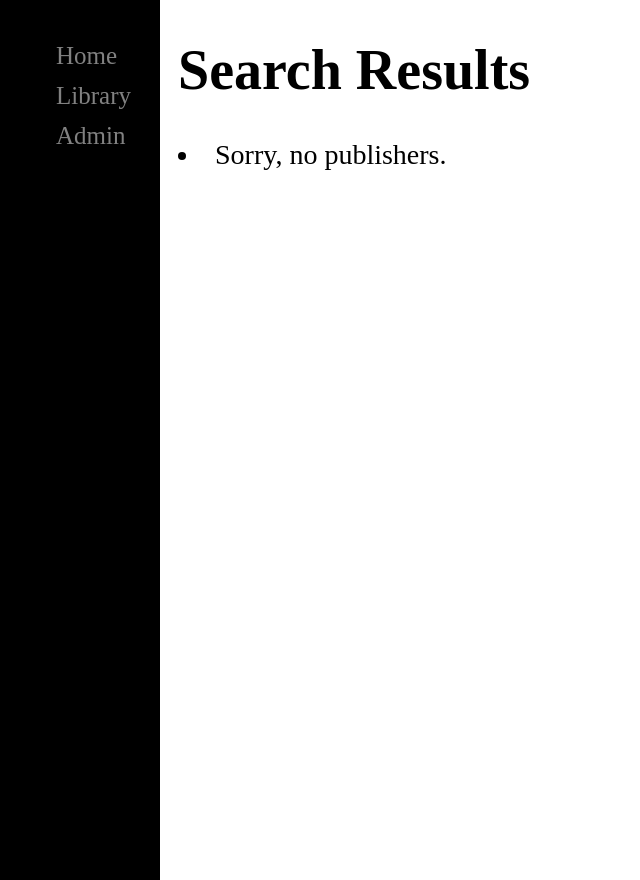
After one commit to talhasimsek66/testProject, a Django app: page /library/search/ in a window 1280 px wide. The commit adds this page. Shown: the whole page, without its empty margins (0-640 px from the left). Run offline with Django 5.2, Linux system fonts and the light colour scheme.

Commit message:
Library webapp hooked. A web form added into an html template. A placeholder results.html template is added. We will change this in the next lecture.

```diff
--- /dev/null
+++ b/library/templates/results.html
@@ -0,0 +1,12 @@
+{% extends 'base.html' %}
+
+{% block content %}
+    <h1>Search Results</h1>
+    {% for publisher in publishers %}
+        {% if publisher.name %}
+            <h2>{{ publisher.name }}</h2>
+        {% endif %}
+    {% empty %}
+        <li>Sorry, no publishers.</li>
+    {% endfor %}
+{% endblock %}
--- /dev/null
+++ b/library/urls.py
@@ -0,0 +1,6 @@
+from django.urls import path, include
+from library import views
+urlpatterns = [
+    path('', views.home), #Request, URL
+    path('search/', views.search),
+]
--- a/library/views.py
+++ b/library/views.py
@@ -1,3 +1,9 @@
+# Create your views here.
+from django.http import HttpResponse, Http404, HttpResponseRedirect
 from django.shortcuts import render
 
-# Create your views here.
+def home(request):
+    return render(request, "home.html")
+
+def search(request):
+    return render(request, "results.html")
--- a/templates/base.html
+++ b/templates/base.html
@@ -42,14 +42,17 @@
 <body>
     <div class="sidenav">
         <ul>
-            <li><a href="/hello/apparel/911">Hello Test</a></li>
+            <li><a href="/">Home</a></li>
+            <li><a href="/library">Library</a></li>
             <li><a href="/admin/">Admin</a></li>
         </ul>
     </div>
 
     <div id="content">
-        {% block content %}This is going to be replaced by the child templates.
-        I am just here as a placeholder. {% endblock %}
+        {% block content %}
+            This is going to be replaced by the child templates.
+            I am just here as a placeholder.
+        {% endblock %}
     </div>
 </body>
 </html>
--- a/testProject/settings.py
+++ b/testProject/settings.py
@@ -54,7 +54,7 @@ ROOT_URLCONF = 'testProject.urls'
 TEMPLATES = [
     {
         'BACKEND': 'django.template.backends.django.DjangoTemplates',
-        'DIRS': [BASE_DIR / 'templates']
+        'DIRS': [BASE_DIR / 'templates', BASE_DIR / 'library/templates']
         ,
         'APP_DIRS': True,
         'OPTIONS': {
--- a/testProject/urls.py
+++ b/testProject/urls.py
@@ -15,11 +15,12 @@ Including another URLconf
     2. Add a URL to urlpatterns:  path('blog/', include('blog.urls'))
 """
 from django.contrib import admin
-from django.urls import path
+from django.urls import path, include
 from testProject import views
 
 urlpatterns = [
     path('', views.index), #Request, URL
+    path('library/', include('library.urls')),
     path('hello/<str:category>/<int:id>', views.hello),
     path('admin/', admin.site.urls),
 ]
```
Also changed, not shown: library/templates/home.html (added, +9 -0 lines), library/migrations/0001_initial.py.
